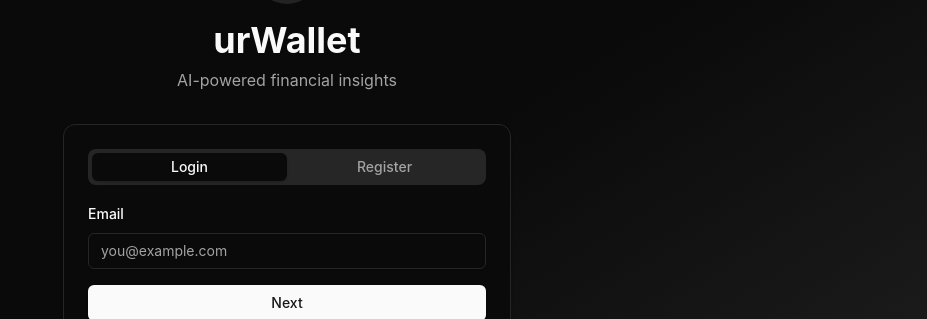
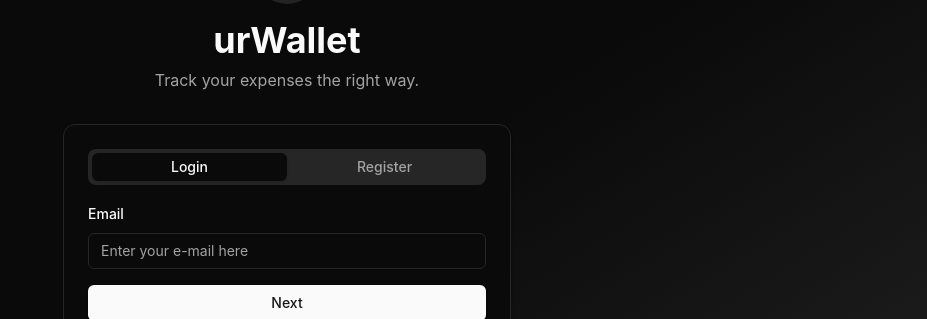
Before and after one commit to rxhuljoshi/urwallet-frontend, a React (Create React App) app: page /auth in a window 1280 px wide. Shown: the part 149-468 px from the top of the page, without its empty margins (353-1280 px from the left). Built offline with nearby package versions, Linux system fonts and the light colour scheme; no server answers.

Commit message:
Update text on Auth Page and commented Email on Dashboard

```diff
--- a/src/pages/Auth.js
+++ b/src/pages/Auth.js
@@ -133,7 +133,7 @@
             <Wallet className="w-8 h-8 text-primary" />
           </div>
           <h1 className="text-4xl font-bold mb-2">urWallet</h1>
-          <p className="text-muted-foreground">AI-powered financial insights</p>
+          <p className="text-muted-foreground">Track your expenses the right way.</p>
         </div>
 
         <Card>
@@ -153,7 +153,7 @@
                         id="login-email"
                         data-testid="login-email"
                         type="email"
-                        placeholder="you@example.com"
+                        placeholder="Enter your e-mail here"
                         value={loginData.email}
                         onChange={(e) => setLoginData({ ...loginData, email: e.target.value })}
                         required
--- a/src/pages/Dashboard.js
+++ b/src/pages/Dashboard.js
@@ -95,7 +95,7 @@
         <div className="max-w-7xl mx-auto px-4 py-4 flex justify-between items-center">
           <div>
             <h1 className="text-2xl font-bold">urWallet</h1>
-            <p className="text-sm text-muted-foreground">{user?.email}</p>
+            {/* <p className="text-sm text-muted-foreground">{user?.email}</p> */}
           </div>
           <div className="flex gap-2">
             <Button variant="outline" onClick={() => navigate("/settings")} data-testid="settings-button">
```
